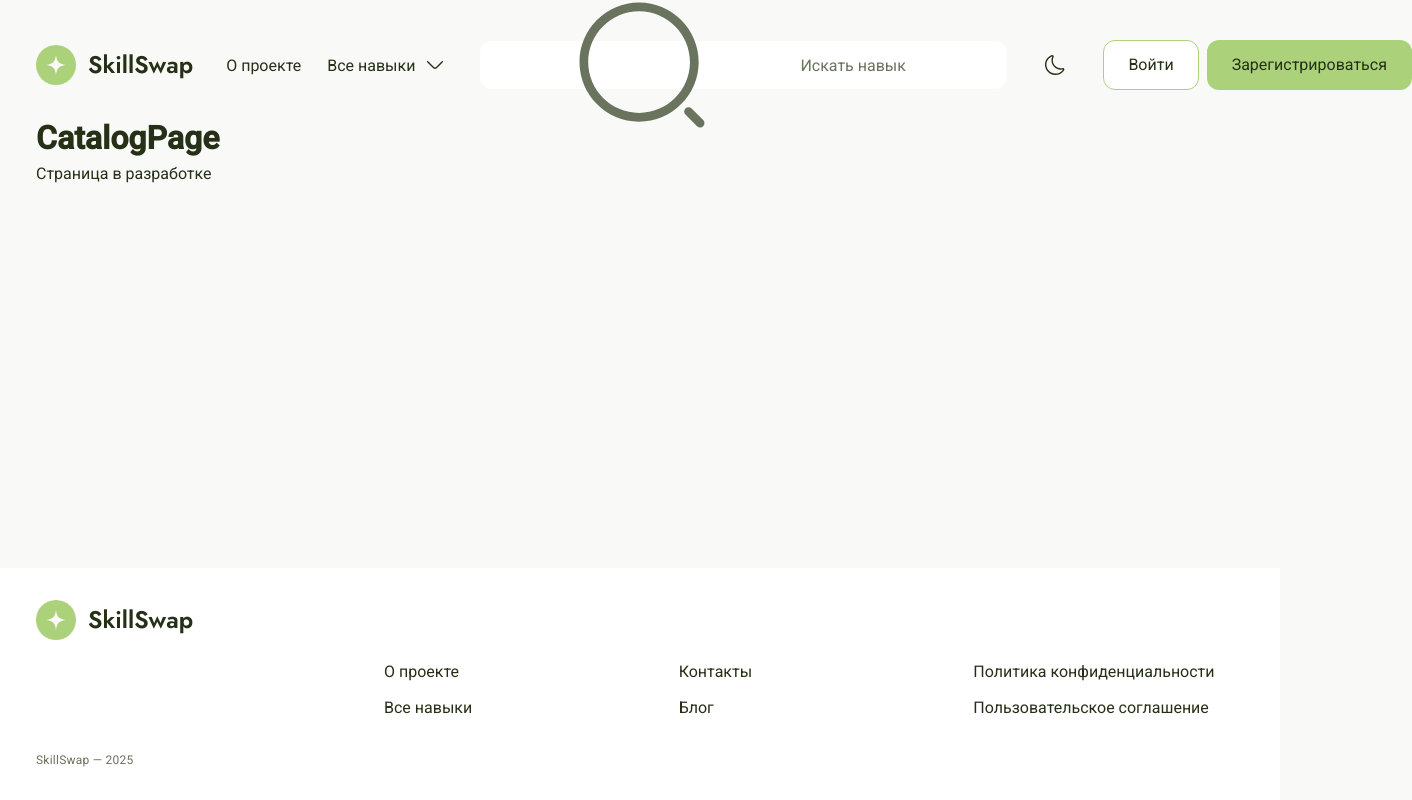
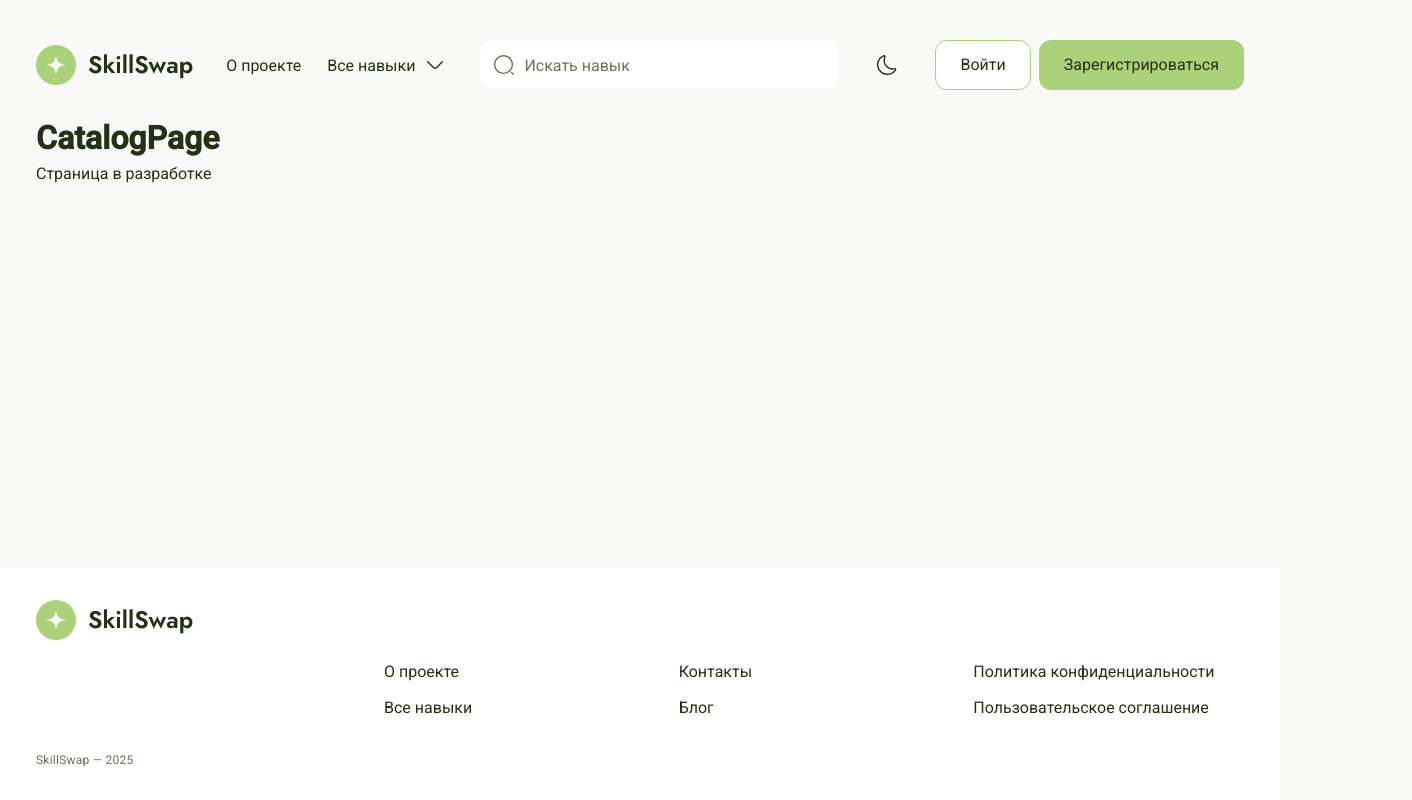
Before and after one commit to ilinwrk-design/SkillSwap, a React (Vite) app: page / in a window 1280 px wide. Shown: the whole page, 1412 px wide, since content can reach past the window. Built offline with nearby package versions, Linux system fonts and the light colour scheme.

Commit message:
fix: add searchIcon size

```diff
--- a/src/shared/ui/SearchInput/SearchInput.module.css
+++ b/src/shared/ui/SearchInput/SearchInput.module.css
@@ -30,3 +30,8 @@
 .input::placeholder {
   color: inherit;
 }
+
+.icon {
+  width: var(--space-lg, 24px);
+  height: var(--space-lg, 24px);
+}
```
